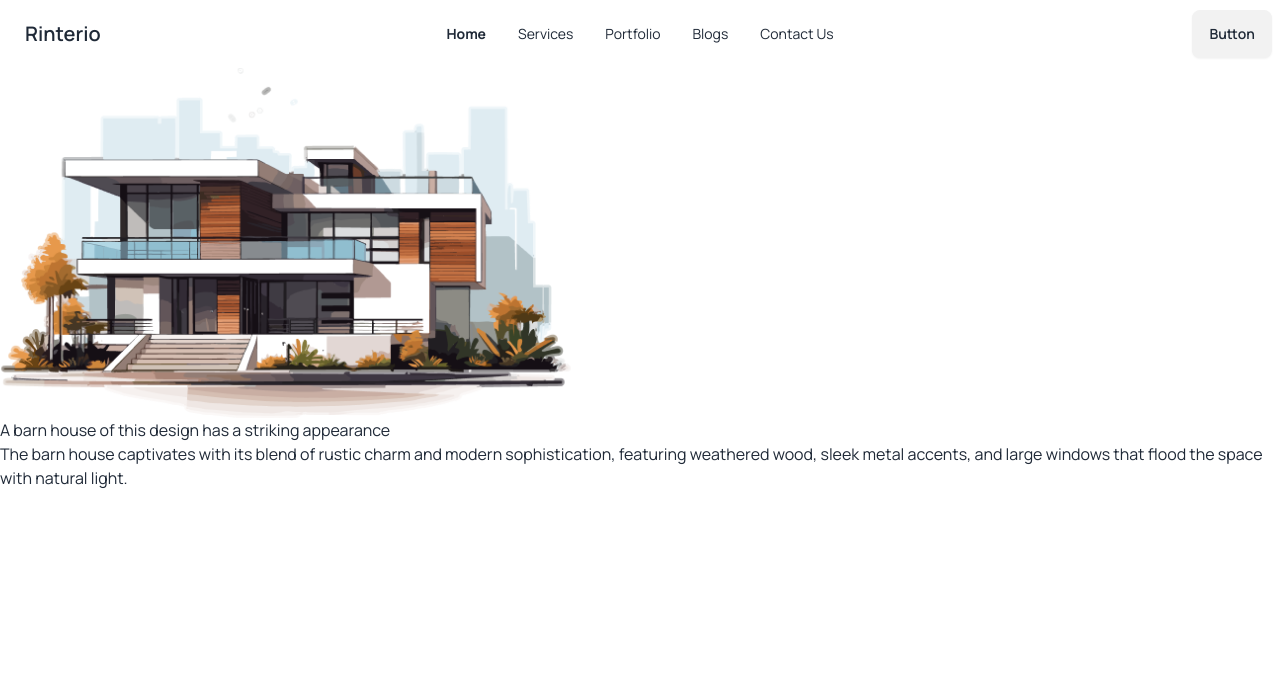
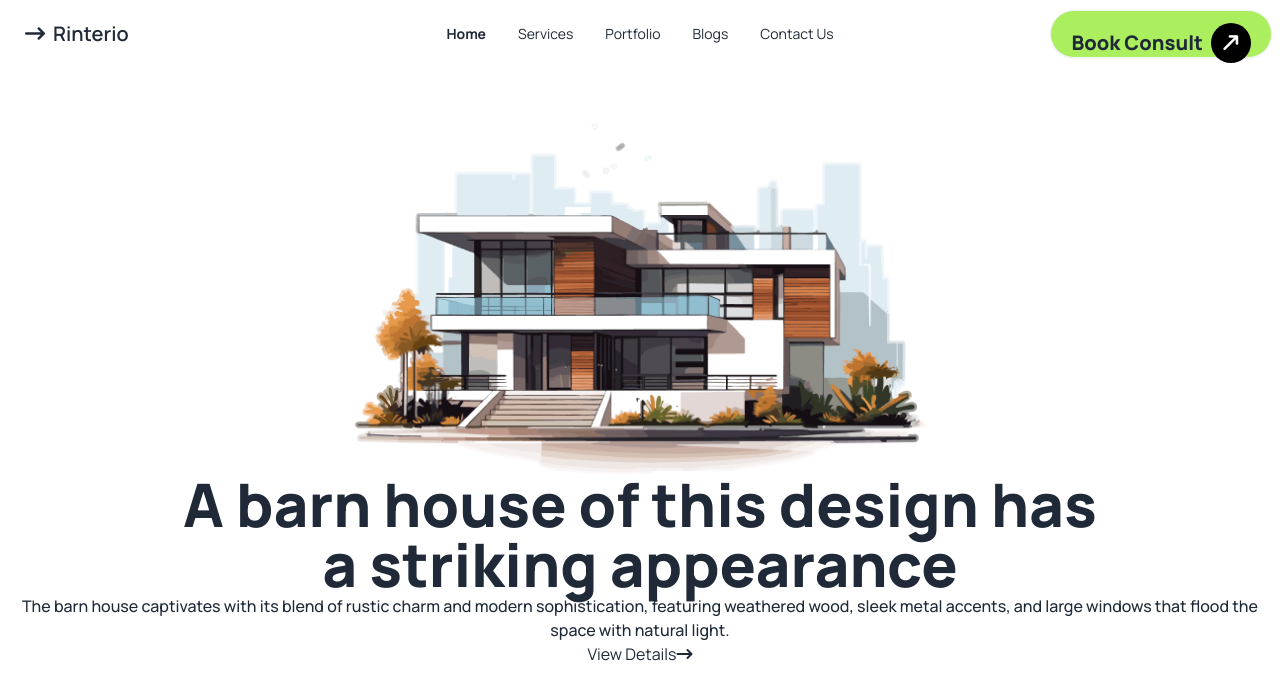
Before and after one commit to ayan630/Assignment-3-Abidur-PH-Rinterio, a plain HTML site: page index.html in a window 1280 px wide. Drawn offline with nearby package versions, Linux system fonts and the light colour scheme.

Commit message:
added navbar and banner section

```diff
--- a/index.html
+++ b/index.html
@@ -56,7 +56,7 @@
                             <li><a>Contact Us</a></li>
                         </ul>
                     </div> -->
-                    <a class="btn btn-ghost text-xl">Rinterio</a>
+                    <a class="btn btn-ghost text-xl"><i class="fa-solid fa-arrow-right-long"></i>Rinterio</a>
                 </div>
                 <div class="navbar-center hidden lg:flex">
                     <ul class="menu menu-horizontal px-1">
@@ -68,24 +68,28 @@
                     </ul>
                 </div>
                 <div class="navbar-end">
-                    <a class="btn">Button</a>
+                    <a class="btn bg-[#ABEF5F] font-extrabold rounded-3xl text-xl px-5 py-3">Book Consult<i class="fa-solid rounded-full text-white p-2.5 -rotate-45 bg-black fa-arrow-right-long"></i></a>
                 </div>
             </div>
         </nav>
 
         <!-- Banner Section -->
-        <div>
-            <img src="assets/banner.png" alt="A Duplex House">
-            <h1>A barn house of this design has a striking appearance</h1>
-            <p>The barn house captivates with its blend of rustic charm and modern sophistication, featuring weathered
+        <div class="text-center mt-14 mb-28">
+            <img class="mx-auto" src="assets/banner.png" alt="A Duplex House">
+            <h1 class="text-3xl lg:text-6xl font-extrabold w-3/4 mx-auto">A barn house of this design has a
+            <!-- <br> -->
+            striking appearance</h1>
+            <p class="font-medium">The barn house captivates with its blend of rustic charm and modern sophistication, featuring weathered
                 wood, sleek metal accents, and large windows that flood the space with natural light.</p>
-            <button></button>
+            <button>View Details<i class="fa-solid fa-arrow-right-long"></i></button>
 
         </div>
     </header>
 
 
     <main>
+        <section></section>
+
 
     </main>
 
```
Lines whose indentation alone changed are shown as unchanged.
